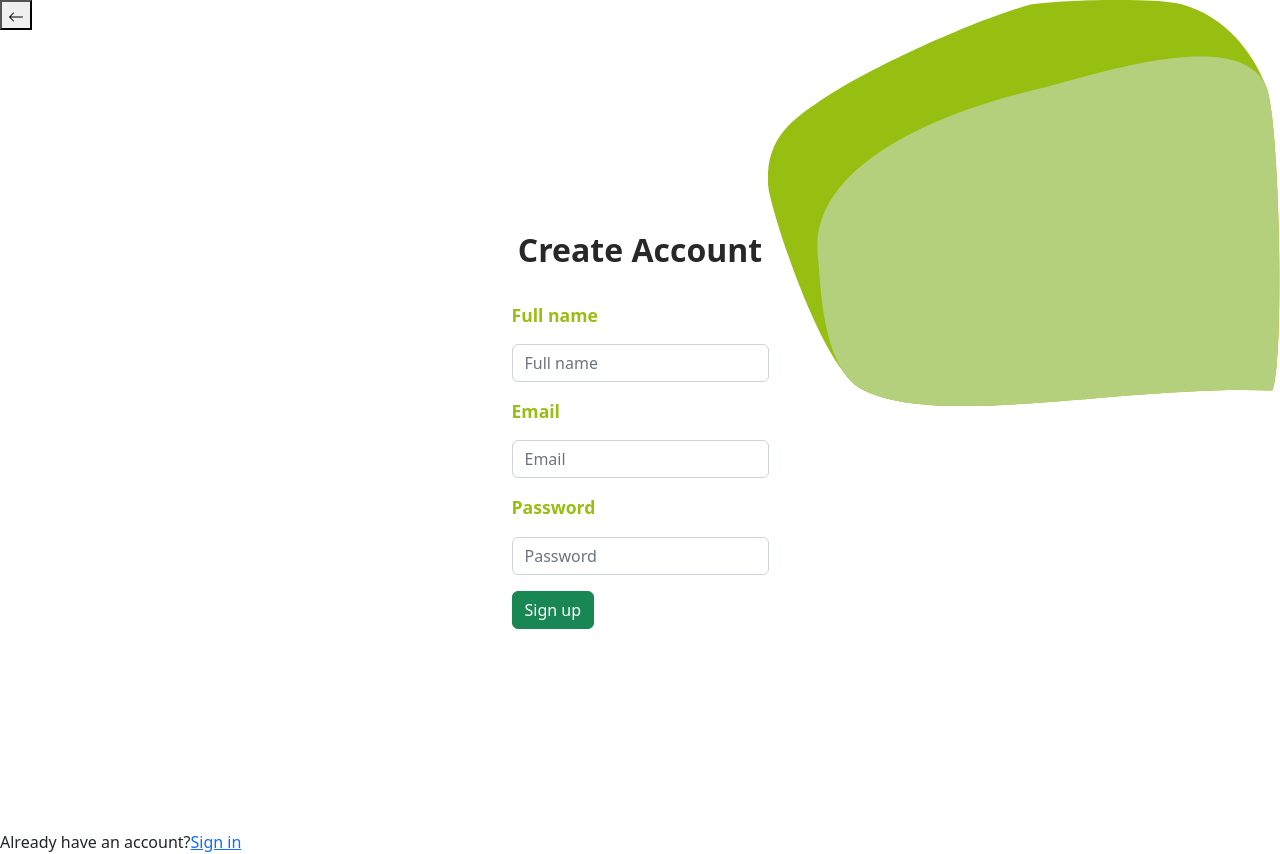
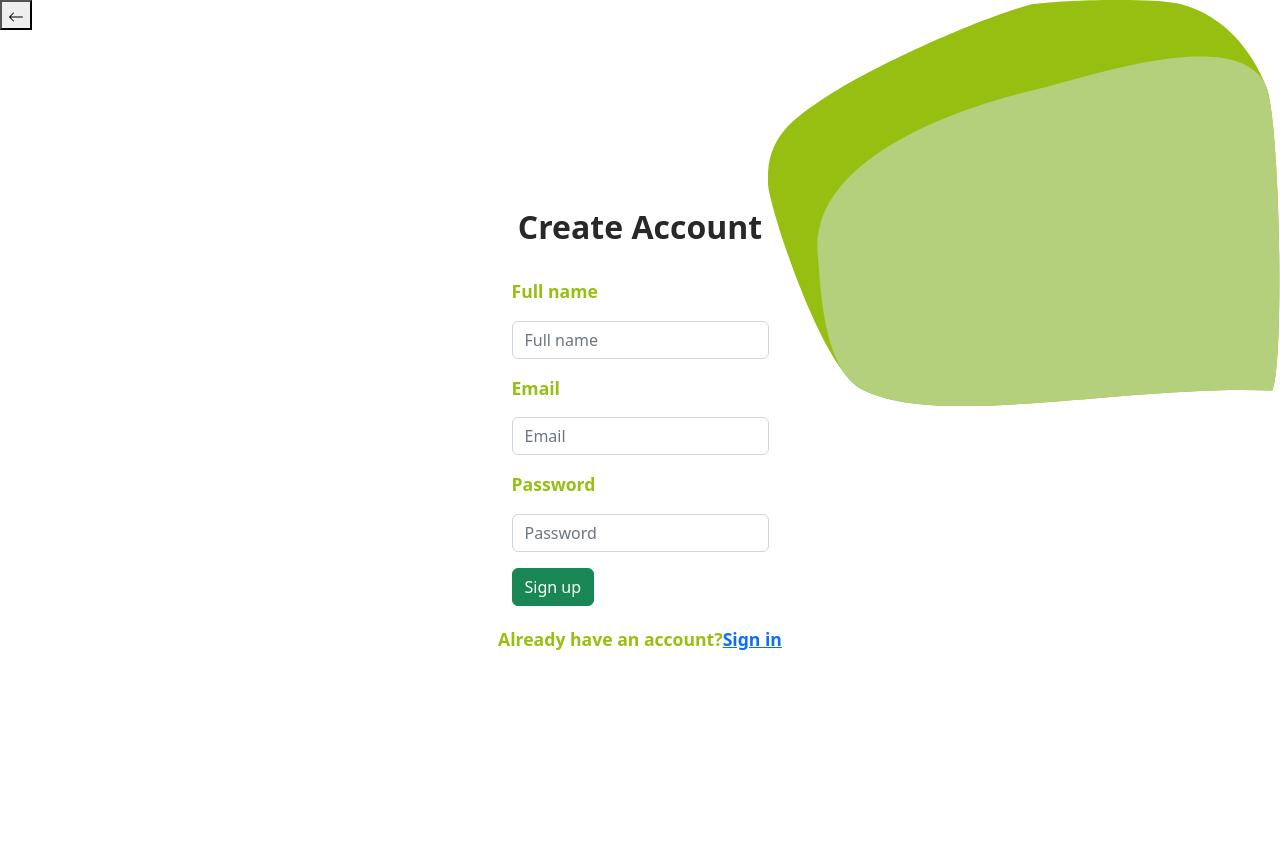
Before and after one commit to bobb-Rob/cars-test-reservation-app-frontend, a React (Create React App) app: page /signup in a window 1280 px wide. After the commit the page ends 830 px from the top, so only its background shows below. Built offline with nearby package versions, Linux system fonts and the light colour scheme; no server answers; a web font is replaced by a local one.

Commit message:
fib bugs

```diff
--- a/src/components/sign-in-sign-up/SignUpForm.js
+++ b/src/components/sign-in-sign-up/SignUpForm.js
@@ -98,15 +98,16 @@ const SignUpForm = () => {
             Sign up
           </button>
         </form>
+        <div className="D">
+          <span className="greens">
+            Already have an account?
+            <Link to="/login" className="">
+              Sign in
+            </Link>
+          </span>
+        </div>
       </div>
-      <div>
-        <span>
-          Already have an account?
-          <Link to="/login" className="">
-            Sign in
-          </Link>
-        </span>
-      </div>
+
     </div>
   );
 };
```
